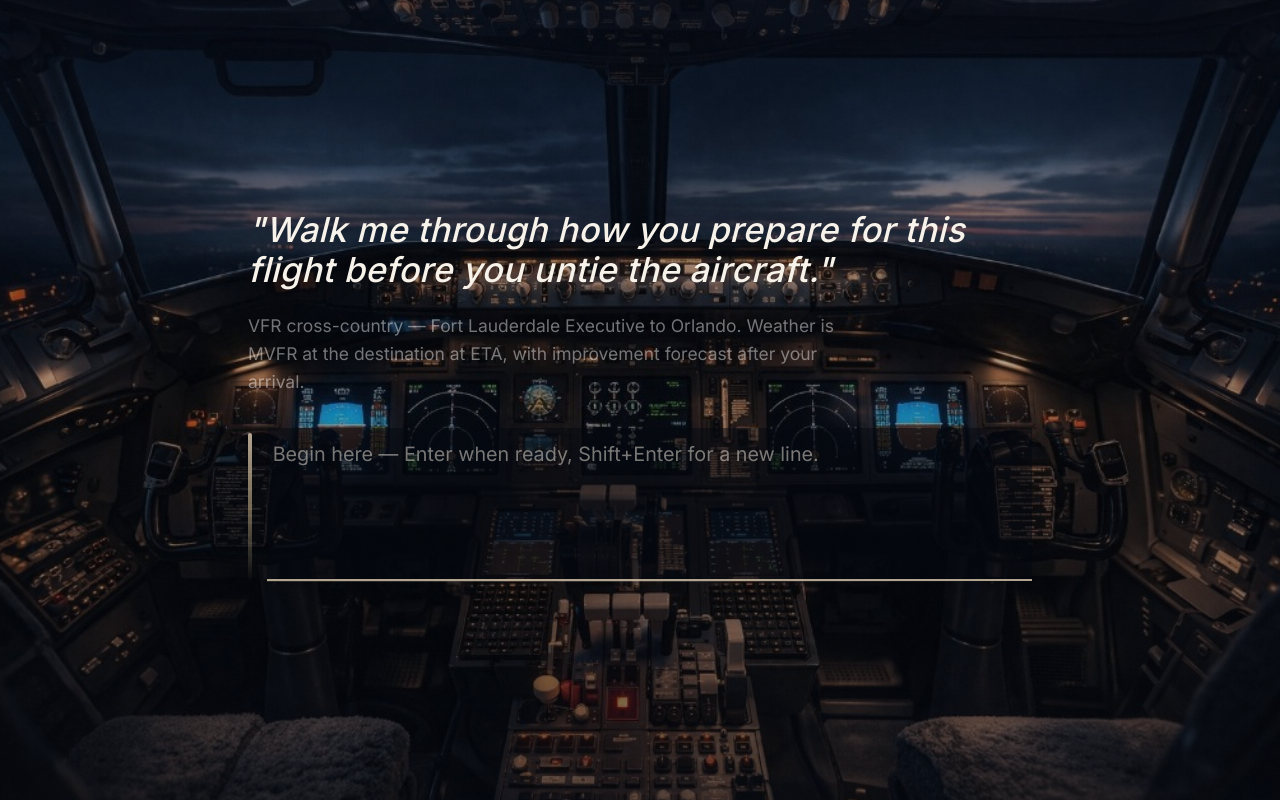
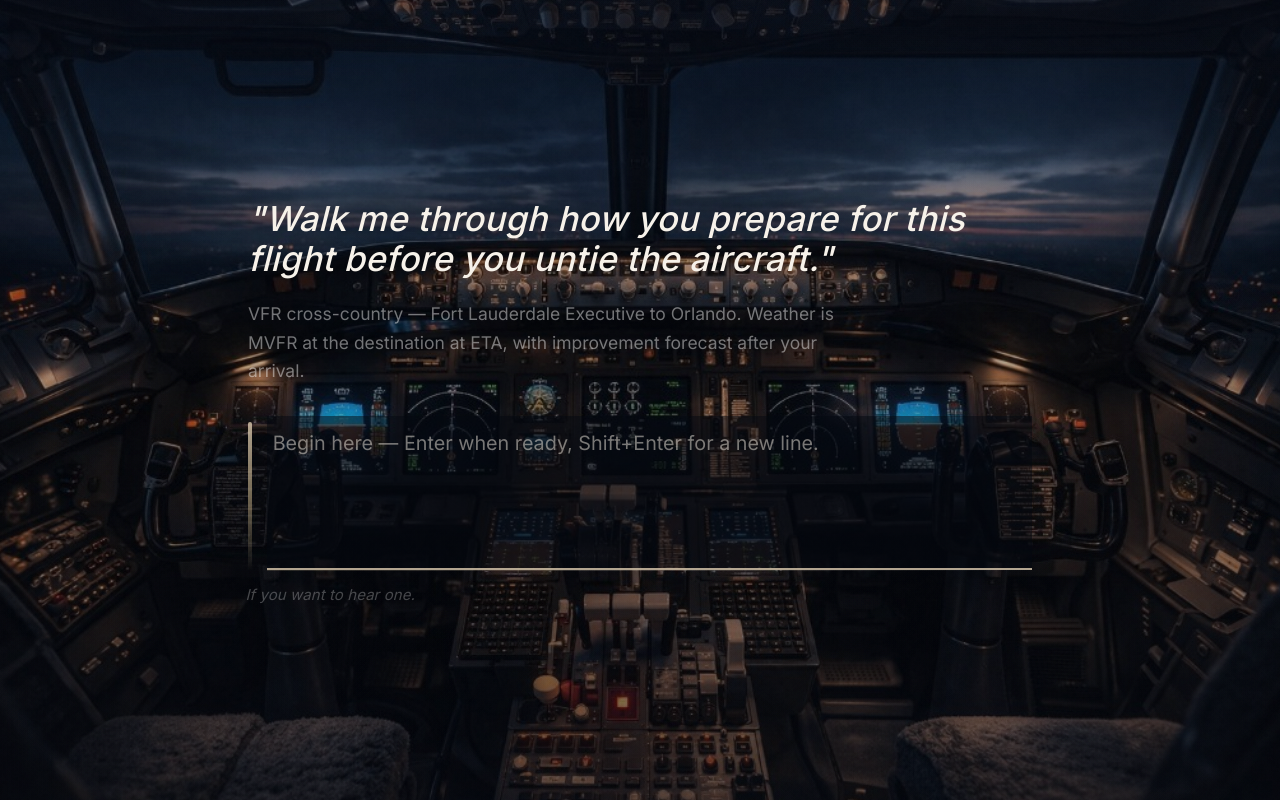
Before and after one commit to Celmon1012/Upwork-test-repo, a Next.js app: page / in a window 1280 px wide. Built offline with nearby package versions, Linux system fonts and the light colour scheme; a web font is replaced by a local one.

Commit message:
Restore hear-one whisper on respond screen
Made-with: Cursor

```diff
--- a/app/components/oral-evaluation/OralEvaluationExperience.tsx
+++ b/app/components/oral-evaluation/OralEvaluationExperience.tsx
@@ -676,8 +676,17 @@ export function OralEvaluationExperience() {
                     <div
                       className={`flex flex-wrap items-center gap-x-4 gap-y-1 ${
                         answerError ? "mt-3" : "mt-2.5"
-                      } justify-end`}
+                      } ${evaluating ? "justify-end" : "justify-start"}`}
                     >
+                      {!evaluating ? (
+                        <button
+                          type="button"
+                          onClick={runShowMe}
+                          className={`-ml-0.5 ${FOOTER_WHISPER}`}
+                        >
+                          If you want to hear one.
+                        </button>
+                      ) : null}
                       {evaluating ? (
                         <div className="flex items-center gap-2.5">
                           <span className="sr-only" role="status" aria-live="polite">
```
